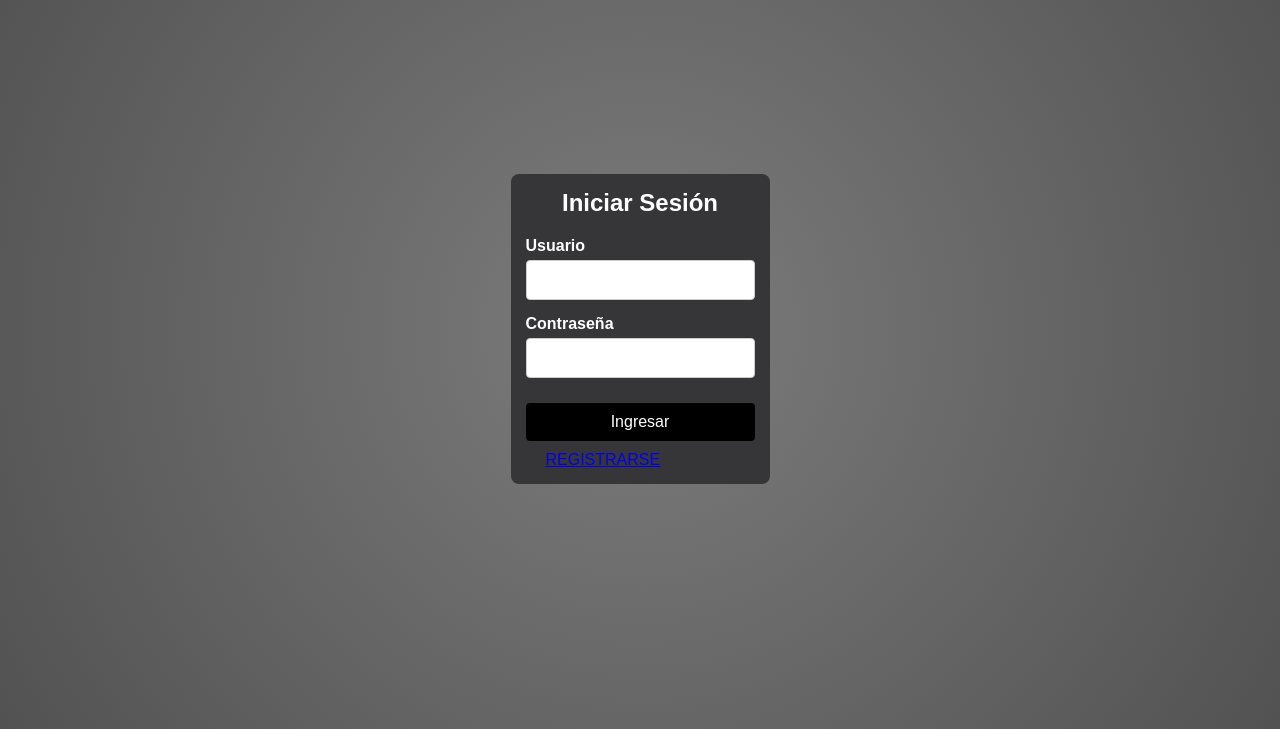
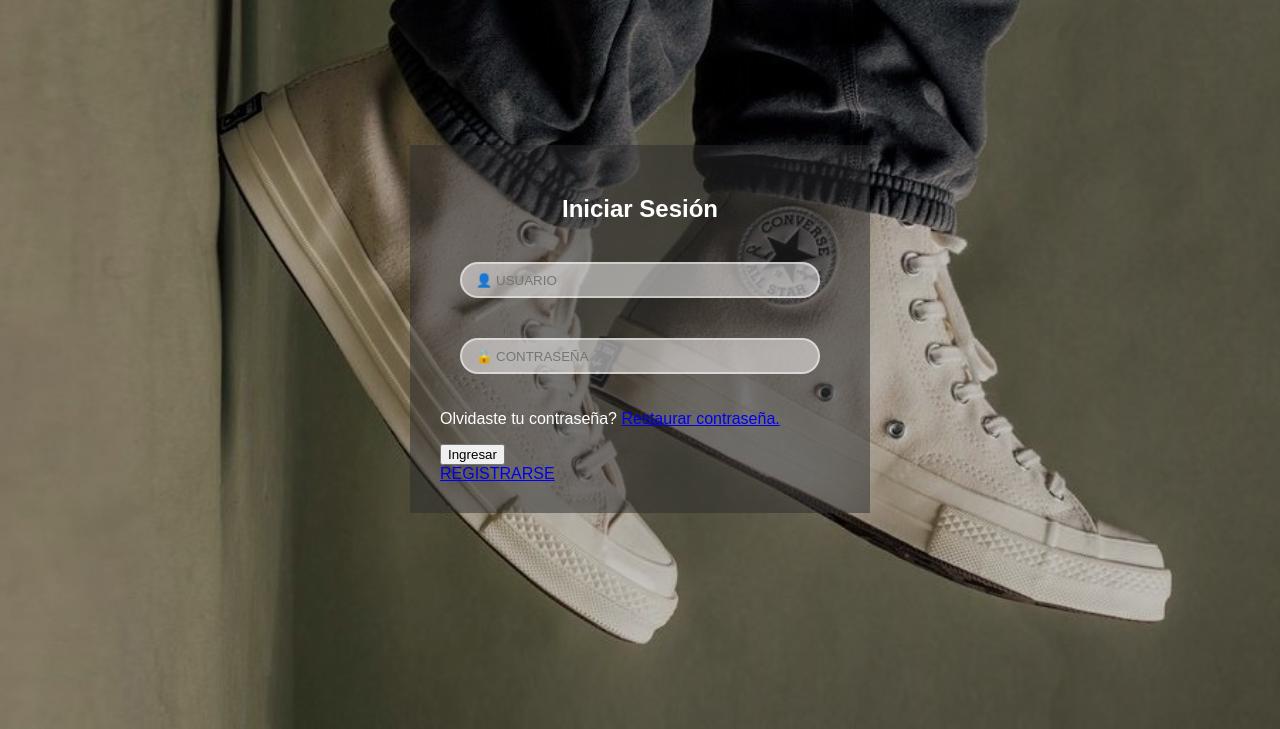
Before and after one commit to CodeStrong2023/Codigo33-12_E-commerce, a plain HTML site: page client/HTML/login.html in a window 1280 px wide. Shown: the part 71-800 px from the top of the page. Drawn offline with Linux system fonts and the light colour scheme.

Commit message:
Update login bien echo

```diff
--- a/client/ESTILO/loginstyle.css
+++ b/client/ESTILO/loginstyle.css
@@ -1,73 +1,114 @@
-* {
+/*Estilos generales*/
+body, html {
+    background-color: #3b3b3b;
     margin: 0;
     padding: 0;
-    box-sizing: border-box;
+    height: 100%;
+    width: 100%;
+    font-family: Arial, sans-serif;
 }
 
-body {
-    font-family: Arial, sans-serif;
-    background: rgb(124,124,124);
-    background: radial-gradient(circle, rgba(124,124,124,1) 0%, rgba(82,82,82,1) 100%);
+/*Estilos para lo que hace de navegador*/
+.nav {
+    background-color: #2a2a2d;
+    padding: 10px;
+    position: fixed;
+    top: 0;
+    width: 100%;
+    z-index: 1000; /* Asegura que el nav esté sobre otros elementos */
+}
+
+.nav ul {
     display: flex;
     justify-content: center;
     align-items: center;
-    height: 100vh;
+    list-style-type: none;
+    margin: 0;
+    padding: 0;
+    flex-wrap: wrap; /* Permite que los elementos se envuelvan en pantallas pequeñas */
 }
 
-.login-container {
-    background-color: white;
-    padding: 20px;
-    border-radius: 8px;
-    box-shadow: 0 0 15px rgba(0, 0, 0, 0.2);
-    width: 300px;
-}
-.login{
-    background-color: #363638;
-    color: white;
-    padding: 15px;
-    border-radius: 8px;
+.nav li {
+    margin: 10px;
 }
 
-h2 {
-    text-align: center;
-    margin-bottom: 20px;
+.nav a {
+    color: white;
+    text-decoration: none;
+    padding: 10px 20px;
 }
 
-.input-group {
-    margin-bottom: 15px;
+/*Fin de estilos para el nav*/
+
+/*Estilos para la sección de login*/
+.login {
+    background-color: #3b3b3b;
+    background-image: linear-gradient(rgba(0, 0, 0, 0.2), rgba(0, 0, 0, 0.2)), url('/client/Imagenes/Fondos/Fondoparalogincompu.jpg');
+    background-size: cover;
+    background-repeat: no-repeat;
+    background-position: center;
+    color: white;
+    display: flex;
+    justify-content: center;
+    flex-direction: column;
+    align-items: center;
+    height: 100vh;
+    width: 100%;
 }
 
-label {
-    display: block;
-    font-weight: bold;
-    margin-bottom: 5px;
+.login .container-login {
+    background-color: rgba(42, 42, 45, 0.5); /* Color oscuro con opacidad */
+    padding: 30px;
+    width: 100%;
+    max-width: 400px; /* Limita el ancho máximo en pantallas grandes */
 }
 
-input {
-    width: 100%;
-    padding: 10px;
-    border: 1px solid #ccc;
-    border-radius: 4px;
-    font-size: 16px;
+.login h2 {
+    text-align: center;
 }
 
-button {
-    width: 100%;
-    padding: 10px;
-    background-color: black;
-    color: white;
-    border: none;
-    border-radius: 4px;
-    font-size: 16px;
-    cursor: pointer;
-    margin-top: 10px;
-    margin-bottom: 10px;
+.login .input-group {
+    display: flex;
+    flex-direction: column;
+    padding: 20px;
 }
 
-button:hover {
-    background-color: rgb(20, 20, 20);
+.login input {
+    height: 30px;
+    border-radius: 30px;
+    background-color: rgba(255, 253, 253, 0.5);
+    border: solid 2px rgba(255, 253, 253, 0.5);
+    padding-left: 10px; /* Añade espacio dentro del input */
 }
-a{
-    margin-top: 25px;
-    padding: 20px;
+
+/* Media queries para pantallas pequeñas */
+@media (max-width: 768px) {
+    .nav ul {
+        flex-direction: column; /* Coloca los elementos del nav en columna en pantallas pequeñas */
+    }
+
+    .login {
+        background-size: contain; /* Ajusta la imagen de fondo en pantallas pequeñas */
+    }
+
+    .login .container-login {
+        padding: 20px;
+        width: 90%; /* Ocupa más espacio en pantallas pequeñas */
+    }
+
+    .login .input-group {
+        padding: 10px;
+    }
+
+    .login input {
+        height: 40px; /* Aumenta el tamaño de los inputs en pantallas táctiles */
+    }
 }
+
+/* Cambiar imagen de fondo si es una pantalla más pequeña */
+@media (max-width: 576px) {
+    .login {
+        background-image: linear-gradient(rgba(0, 0, 0, 0.2), rgba(0, 0, 0, 0.2)), url('/client/Imagenes/Fondos/Fondoparalogin.jpg');
+        background-size: cover;
+    }
+}
--- a/client/HTML/login.html
+++ b/client/HTML/login.html
@@ -7,20 +7,30 @@
     <title>login</title>
 </head>
 <body>
+    <header>
+        <nav class="nav">
+            <ul>
+                <li><a href="/client/HTML/index.html">INICIO</a></li>
+                <li><a href="#">OFERTAS</a></li>
+                <li><a href="#"><svg xmlns="http://www.w3.org/2000/svg" height="24px" viewBox="0 -960 960 960" width="24px" fill="#FFFFFF"><path d="M280-80q-33 0-56.5-23.5T200-160q0-33 23.5-56.5T280-240q33 0 56.5 23.5T360-160q0 33-23.5 56.5T280-80Zm400 0q-33 0-56.5-23.5T600-160q0-33 23.5-56.5T680-240q33 0 56.5 23.5T760-160q0 33-23.5 56.5T680-80ZM246-720l96 200h280l110-200H246Zm-38-80h590q23 0 35 20.5t1 41.5L692-482q-11 20-29.5 31T622-440H324l-44 80h480v80H280q-45 0-68-39.5t-2-78.5l54-98-144-304H40v-80h130l38 80Zm134 280h280-280Z"/></svg></a></li>
+            </ul>
+        </nav>
+    </header>
     <div class="login" >
+        <div class="container-login">
             <h2>Iniciar Sesión</h2>
             <form action="login.php" method="post">
                 <div class="input-group">
-                <label for="username">Usuario</label>
-                <input type="text" id="username" name="username" required>
+                    <input type="text" id="username" name="username" placeholder=" 👤 USUARIO" required>
                 </div>
                 <div class="input-group">
-                <label for="password">Contraseña</label>
-                <input type="password" id="password" name="password" required>
+                    <input type="password" id="password" name="password" placeholder=" 🔒 CONTRASEÑA" required>
                 </div>
+                <p>Olvidaste tu contraseña? <a href="#">Restaurar contraseña.</a></p>
                 <button type="submit">Ingresar</button>
             </form>
             <a href="#">REGISTRARSE</a>
         </div>
+    </div>
 </body>
 </html>
```
Also changed, not shown: client/Imagenes/Fondos/Fondoparalogin.jpg (added), client/Imagenes/Fondos/Fondoparalogincompu.jpg (added). Lines whose indentation alone changed are shown as unchanged.
